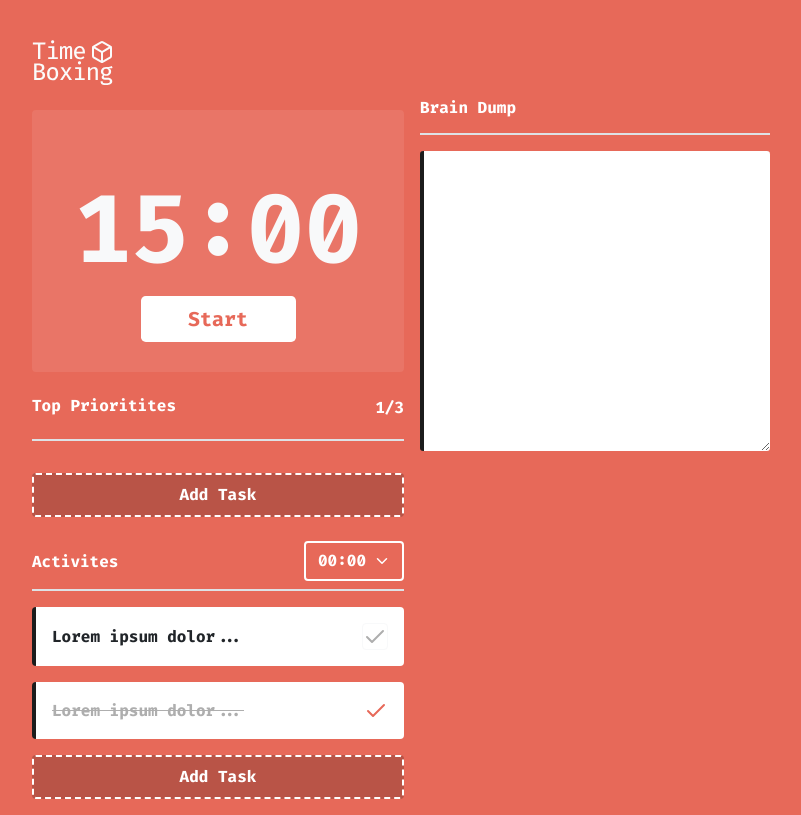
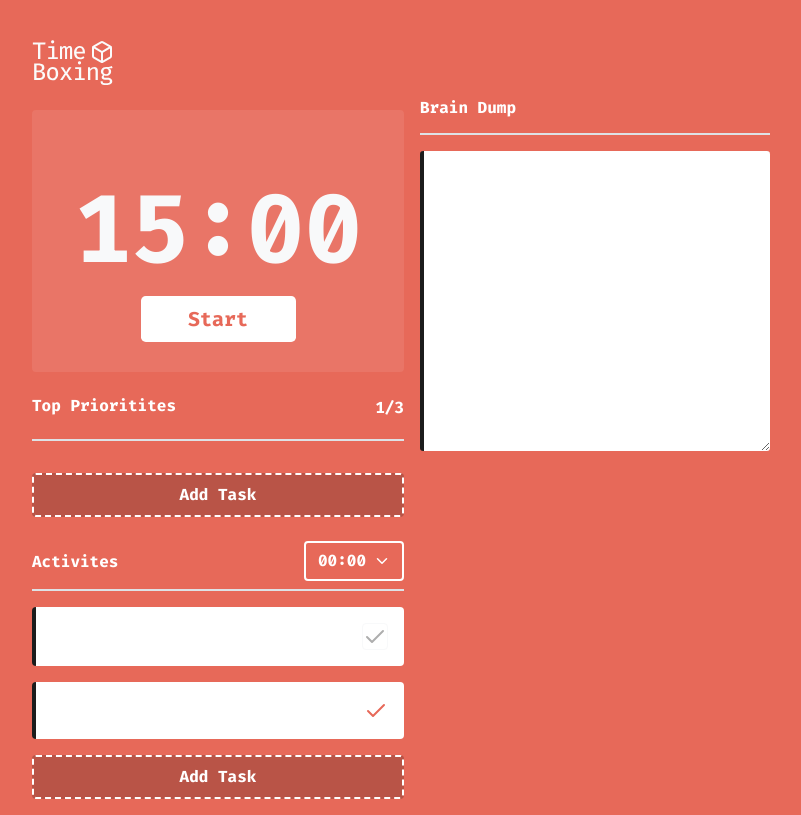
Before and after one commit to filipemelo2002/time-boxing, a React (Create React App) app: page / in a window 1280 px wide. Shown: the whole page, without its empty margins (239-1040 px from the left). Built offline with nearby package versions, Linux system fonts and the light colour scheme.

Commit message:
TB-22 Add activity Item internal logic

```diff
--- a/src/components/ActivityItem.js
+++ b/src/components/ActivityItem.js
@@ -1,14 +1,20 @@
+import { useState } from "react";
 import { ReactComponent as Icon } from "../assets/check.svg";
 
-const ActivityItem = ({ done }) => {
+const ActivityItem = ({ done, title, description, duration }) => {
+  const [openDescription, setOpenDescription] = useState(false);
   return (
-    <div className="activity-item d-flex border-left bg-white rounded p-3 align-items-center">
+    <div
+      className="activity-item border-left d-flex flex-column gap-3 bg-white rounded p-3 "
+      onClick={() => setOpenDescription(!openDescription)}
+    >
+      <div className="d-flex align-items-center">
         <h4
           className={`fw-bold m-0 ${
             done ? "text-decoration-line-through text-gray" : ""
           }`}
         >
-        Lorem ipsum dolor...
+          {title}
         </h4>
 
         <button
@@ -17,6 +23,13 @@ const ActivityItem = ({ done }) => {
           <Icon />
         </button>
       </div>
+      {openDescription && (
+        <>
+          <p>{description}</p>
+          <button className="btn btn-sm btn-dark me-auto">Delete</button>
+        </>
+      )}
+    </div>
   );
 };
 
```
Lines whose indentation alone changed are shown as unchanged.
